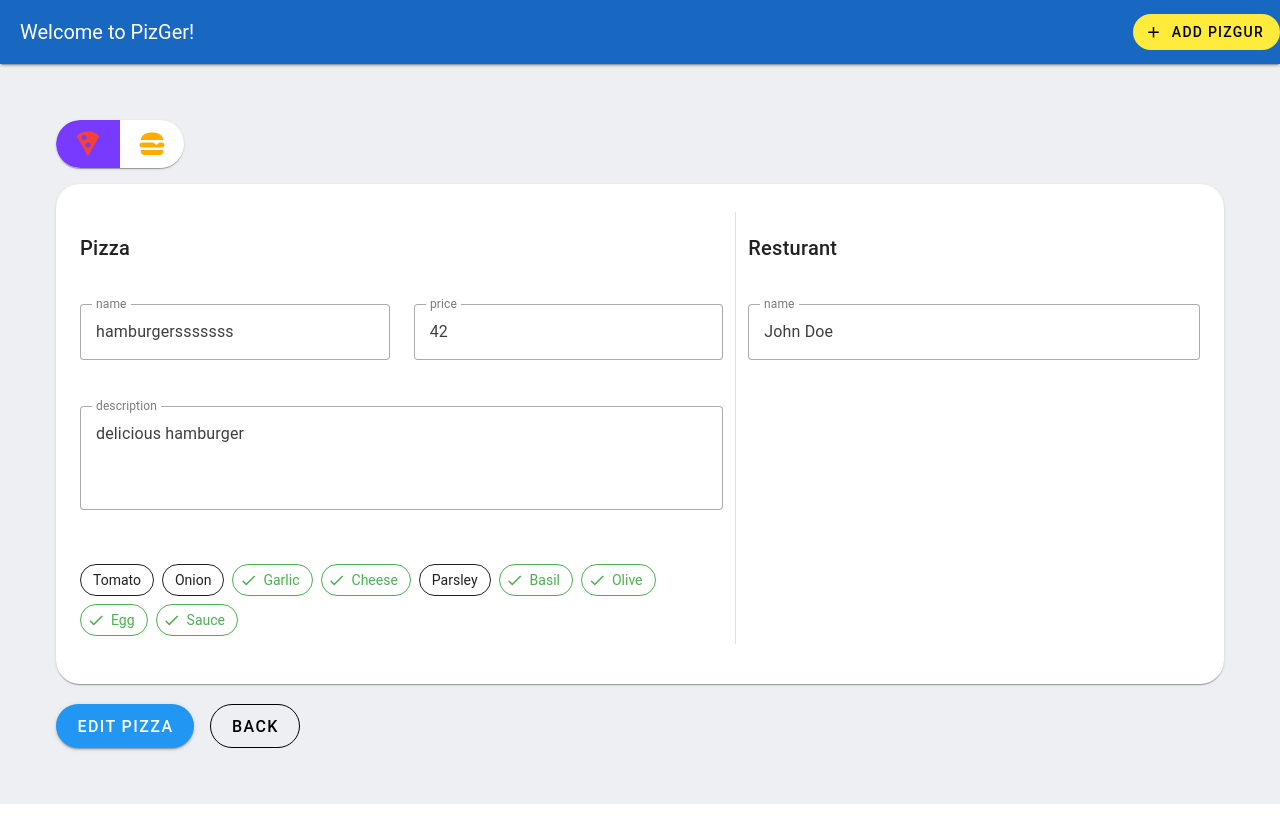
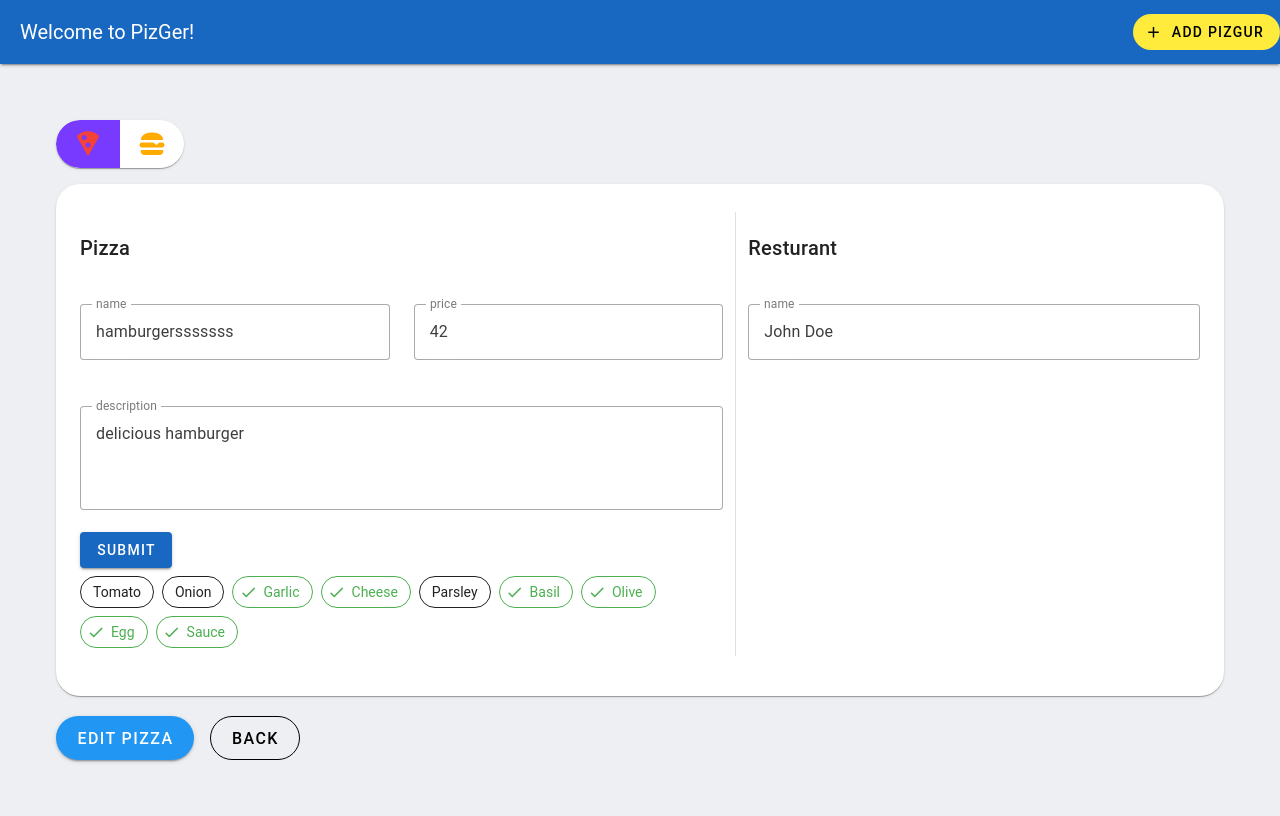
Before and after one commit to maedekaboli/PizGer, a Vue app: page /food/1 in a window 1280 px wide. Built offline with nearby package versions, Linux system fonts and the light colour scheme; data requests are answered from the project's data file.

Commit message:
yup added in order to use rules

```diff
--- a/package.json
+++ b/package.json
@@ -8,13 +8,13 @@
     "preview": "vite preview"
   },
   "dependencies": {
-    "@vee-validate/rules": "^4.7.3",
     "axios": "^1.2.2",
     "pinia": "^2.0.28",
     "vee-validate": "^4.7.3",
     "vue": "^3.2.45",
     "vue-router": "4",
-    "vuetify": "3.1.0"
+    "vuetify": "3.1.0",
+    "yup": "^0.32.11"
   },
   "devDependencies": {
     "@mdi/font": "^7.1.96",
--- a/src/views/food/editFood/FoodForm.vue
+++ b/src/views/food/editFood/FoodForm.vue
@@ -3,27 +3,47 @@ import { ref, defineAsyncComponent } from 'vue'
 import { storeToRefs } from 'pinia'
 import useFoodsListStore from '../../../stores/food/FoodsListStore'
 import IngridentsEnum from '../ingredients/IngridentsEnum'
+import { Form, Field } from 'vee-validate'
+import * as yup from 'yup';
+
+const schema = yup.object({
+    name: yup.string().required().label('Name'),
+    price: yup.string().required().label('Price'),
+});
 
 const { food } = storeToRefs(useFoodsListStore())
 const Ingredient = defineAsyncComponent(() => import('../ingredients/Ingredient.vue'))
-const ingridentsEnumLength=Object.values(IngridentsEnum).length
-const ingredients = ref(Object.values(IngridentsEnum).slice(ingridentsEnumLength/2,ingridentsEnumLength))
+const ingridentsEnumLength = Object.values(IngridentsEnum).length
+const ingredients = ref(Object.values(IngridentsEnum).slice(ingridentsEnumLength / 2, ingridentsEnumLength))
 
+function onSubmit(values) {
+    console.log('Submitted with', values);
+}
 </script>
 
 <template>
+    <Form as="v-form" :validation-schema="schema" @submit="onSubmit">
         <v-row>
             <v-col cols="12" sm="6">
-            <v-text-field v-model="food.name" label="name" variant="outlined"></v-text-field>
+                <Field name="name" v-model="food.name" v-slot="{ field, errors }">
+                    <v-text-field v-bind="field" v-model="food.name" label="name" variant="outlined"
+                        :error-messages="errors"></v-text-field>
+                </Field>
             </v-col>
             <v-col cols="12" sm="6">
-            <v-text-field v-model="food.price" label="price" variant="outlined"></v-text-field>
+                <Field name="price" v-model="food.price" v-slot="{ field, errors }">
+                    <v-text-field v-bind="field" v-model="food.price" label="price" variant="outlined"
+                        :error-messages="errors"></v-text-field>
+                </Field>
             </v-col>
             <v-col cols="12">
                 <v-textarea v-model="food.desc" label="description" auto-grow variant="outlined" rows="3"
                     row-height="25" shaped></v-textarea>
             </v-col>
         </v-row>
+        <v-btn color="primary" class="mr-4" type="submit"> Submit </v-btn>
+
+    </Form>
     <v-row>
         <v-col cols="12">
             <v-chip-group v-model="food.ingredients" selected-class="text-success" column multiple>
```
Lines whose indentation alone changed are shown as unchanged.
